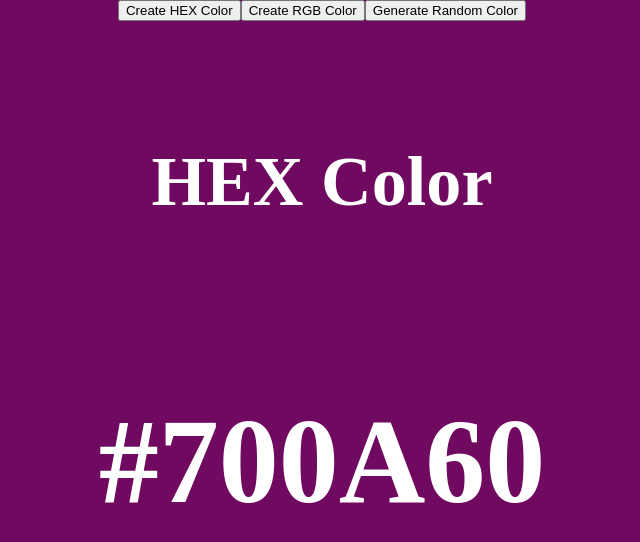
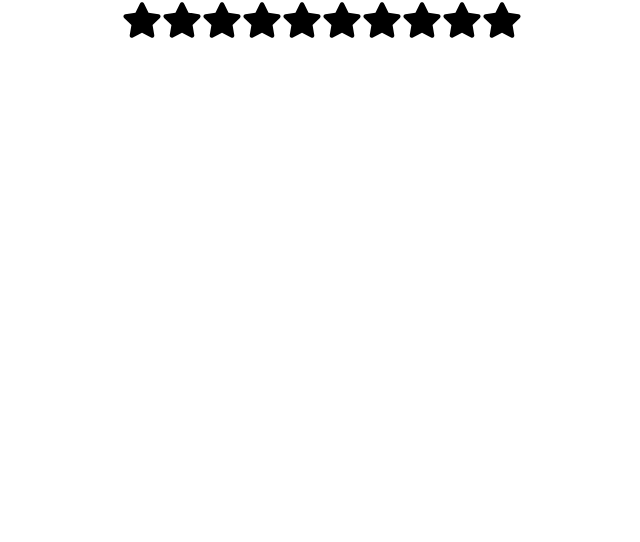
Before and after one commit to SamuelBolibruch/ReactProjects, a React (Create React App) app in the folder 25-react-projects/: page / in a window 1280 px wide. Shown: the top 542 px of the page, without its empty margins (318-958 px from the left). Built offline with nearby package versions, Linux system fonts and the light colour scheme.

Commit message:
Star Rating App

```diff
--- a/25-react-projects/package.json
+++ b/25-react-projects/package.json
@@ -8,6 +8,7 @@
     "@testing-library/user-event": "^13.5.0",
     "react": "^18.3.1",
     "react-dom": "^18.3.1",
+    "react-icons": "^5.3.0",
     "react-scripts": "5.0.1",
     "web-vitals": "^2.1.4"
   },
--- a/25-react-projects/src/App.js
+++ b/25-react-projects/src/App.js
@@ -1,12 +1,14 @@
 import Accordian from './components/accordian';
 import RandomColor from './components/random-color';
+import StarRating from './components/star-rating';
 import './App.css'
 
 function App() {
   return (
     <>
     {/* <Accordian/> */}
-    <RandomColor/>
+    {/* <RandomColor/> */}
+    <StarRating numberOfStars={10}/>
     </>
   );
 }
--- /dev/null
+++ b/25-react-projects/src/components/star-rating/index.jsx
@@ -0,0 +1,39 @@
+import { useState } from "react";
+import { FaStar } from "react-icons/fa";
+import "./styles.css";
+
+export default function StarRating({ numberOfStars = 5 }) {
+  const [rating, setRating] = useState(0);
+  const [hover, setHover] = useState(0);
+
+  function handleClick(currentIndex) {
+    setRating(currentIndex);
+  }
+
+  function handleMouseEnter(currentIndex) {
+    setHover(currentIndex);
+  }
+
+  function HandleMouseLeave() {
+    setHover(0);
+  }
+
+  return (
+    <div className="star-rating">
+      {[...Array(numberOfStars)].map((_, index) => {
+        index += 1;
+
+        return (
+          <FaStar
+            key={index}
+            className={index <= (hover || rating) ? "active" : "inactive"} //Math.max(hover, rating)
+            onClick={() => handleClick(index)}
+            onMouseMove={() => handleMouseEnter(index)}
+            onMouseLeave={() => HandleMouseLeave(index)}
+            size={40}
+          />
+        );
+      })}
+    </div>
+  );
+}
--- /dev/null
+++ b/25-react-projects/src/components/star-rating/styles.css
@@ -0,0 +1,3 @@
+.active {
+  color: green;
+}
```
Also changed, not shown: 1 other file (tests, documents, lock files or other folders).
